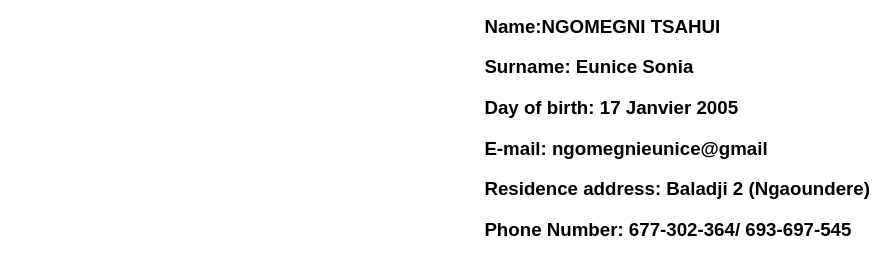
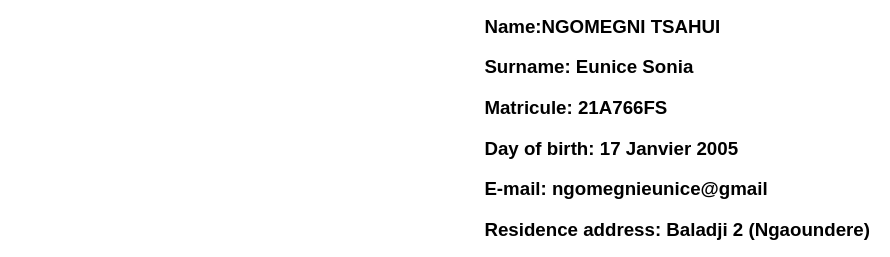
Before and after one commit to eunicentes/INGAW, a plain HTML site: page index.html in a window 1280 px wide. Shown: the part 214-471 px from the top of the page, 390-1280 px from the left. Drawn offline with Linux system fonts and the light colour scheme.

Commit message:
Update index.html

```diff
--- a/index.html
+++ b/index.html
@@ -28,6 +28,7 @@
             <div class="About">
                 <h3>Name:NGOMEGNI TSAHUI  </h3>
                 <h3>Surname: Eunice Sonia</h3>
+                <h3>Matricule: 21A766FS</h3>
                 <h3>Day of birth: 17 Janvier 2005</h3>
                 <h3>E-mail: ngomegnieunice@gmail</h3>
                 <h3>Residence address: Baladji 2 (Ngaoundere)</h3>
```
